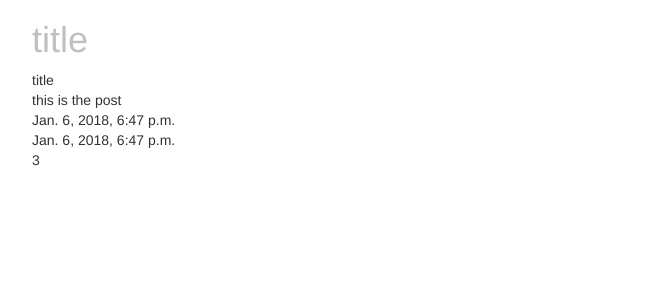
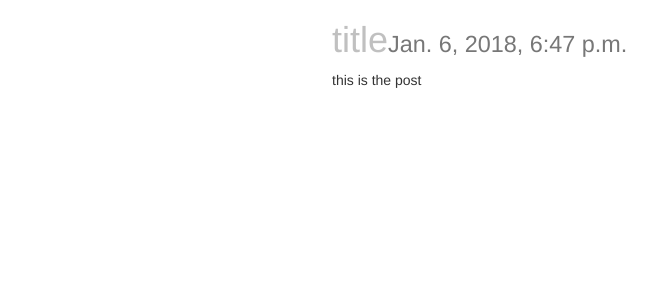
Before and after one commit to canter-nawab/djangoblog, a Django app: page /posts/3/ in a window 1280 px wide. Shown: the top 300 px of the page, without its empty margins (38-695 px from the left). Run offline with Django 3.2, Linux system fonts and the light colour scheme; data comes from the database, SQL or seed files in the repository; some libraries are stand-ins or nearby versions.

Commit message:
Update post_detail.html

```diff
--- a/src/templates/post_detail.html
+++ b/src/templates/post_detail.html
@@ -11,13 +11,12 @@ color:#7777
 </style>
 
 {% block content %}
-<h1> {{title}}</h1>
+<div class='col-sm-6 col-sm-offset-3'>
+<h1>{{title}}<small>{{instance.timestamp}}</small></h1>
+
+{{ instance.content|linebreaks }}<br/>
 
 
-{{instance.title}}<br/>
-{{instance.content}}<br/>
-{{instance.timestamp}}<br/>
-{{instance.updated}}<br/>
-{{instance.id}}<br/>
+</div>
 
 {% endblock content %}
```
